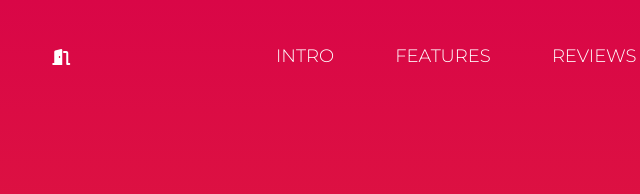
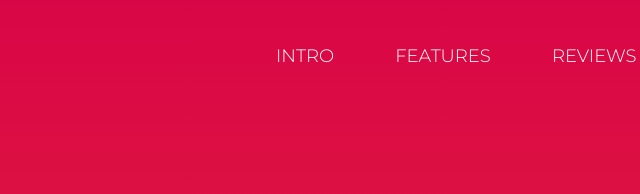
Before and after one commit to dkflbwf/heyU, a plain HTML site: page index.html in a window 1280 px wide. Shown: the top 194 px of the page, 318-958 px from the left. Drawn offline with nearby package versions, Linux system fonts and the light colour scheme; a web font is replaced by a local one.

Commit message:
Update index.html

```diff
--- a/index.html
+++ b/index.html
@@ -16,7 +16,6 @@
     <div class="container">
     <div class="header-top">
       <span class="logo">HeyU</span>
-      <div class="menu"><i class="fas fa-door-open"></i></div>
       <ul>
         <li><a href='' onclick="return slowScroll('.header-main')">Intro</a></li>
         <li><a href='' onclick="return slowScroll('.features')">Features</a></li>
```
